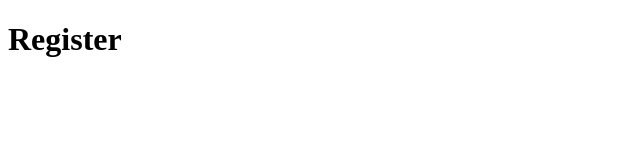
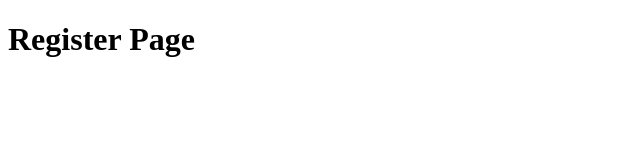
Before and after one commit to team-3-binar-fsw-msib-6/24001085-km6--bcr-ch7-fe, a React (Vite) app: page /register in a window 1280 px wide. Shown: the top 160 px of the page, without its empty margins (0-640 px from the left). Built offline with nearby package versions, Linux system fonts and the light colour scheme.

Commit message:
Feature auth (#3)
* feature: auth

* feature: auth

```diff
--- a/src/pages/Login.jsx
+++ b/src/pages/login/index.jsx
@@ -1,5 +1,5 @@
 const Login = () => {
-  return <h1>Login</h1>;
+  return <h1>Login Page</h1>;
 };
 
 export default Login;
--- a/src/pages/Register.jsx
+++ b/src/pages/register/index.jsx
@@ -1,5 +1,5 @@
 const Register = () => {
-  return <h1>Register</h1>;
+  return <h1>Register Page</h1>;
 };
 
 export default Register;
```
Also changed, not shown: src/App.jsx (+4 -4 lines), src/pages/election/index.jsx (renamed from src/pages/Election.jsx), src/pages/home/index.jsx (renamed from src/pages/Home.jsx).
